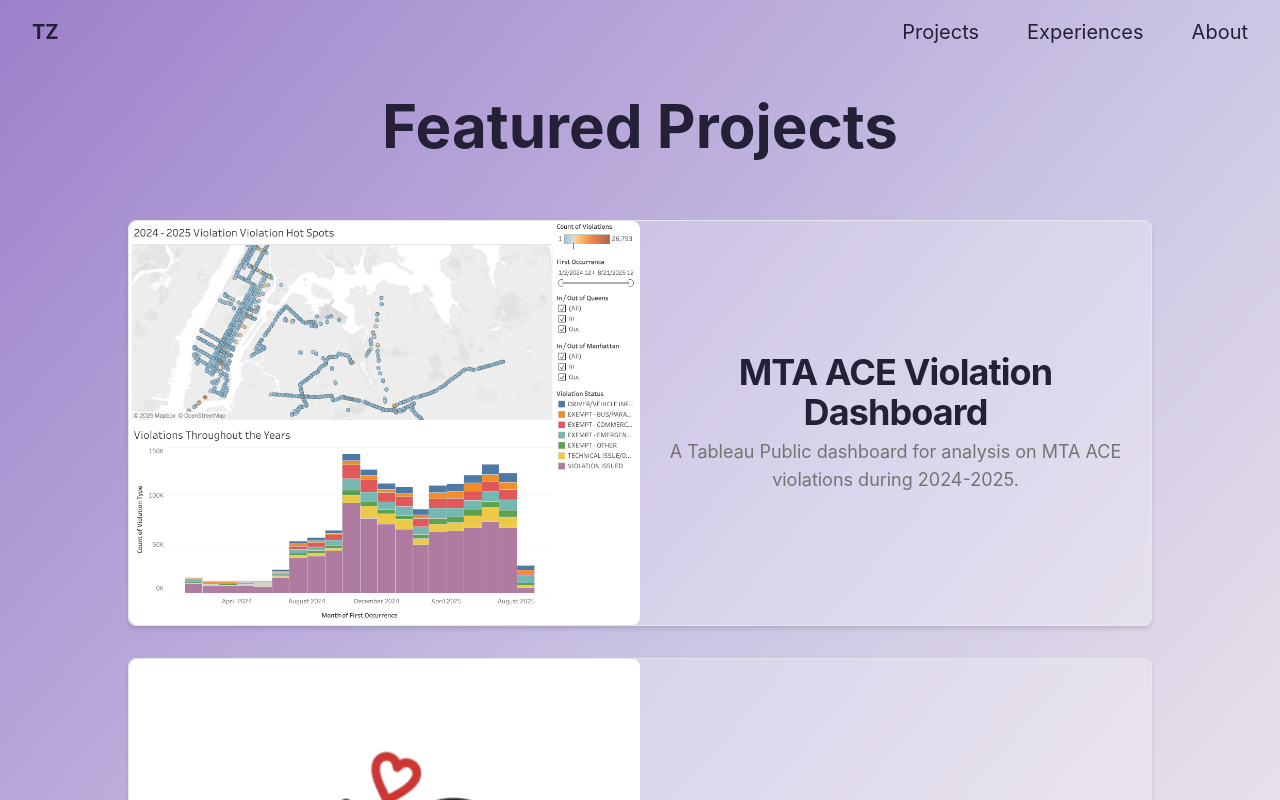
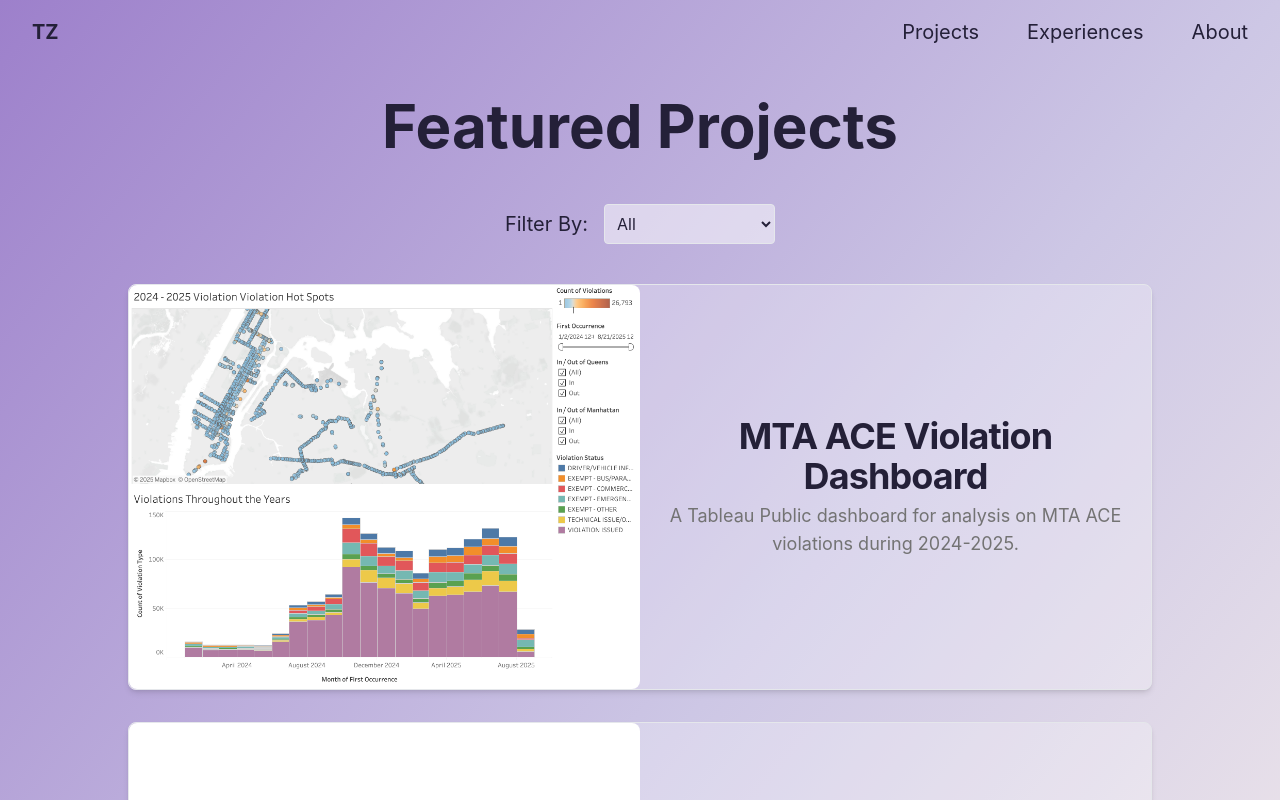
Before and after one commit to Tiffany-Zhu5303/TiffanyZhu, a Next.js app: page /projects in a window 1280 px wide. Shown: the top 800 px of the page. Built offline with nearby package versions, Linux system fonts and the light colour scheme.

Commit message:
feature: filter bar for projects

```diff
--- a/app/projects/page.tsx
+++ b/app/projects/page.tsx
@@ -1,14 +1,41 @@
+"use client";
 import ProjectsList from "../../data/projects";
 import ProjectCard from "../../components/ProjectCard";
+import { useState } from "react";
 
 export default function Projects() {
+    const [tags, setTags] = useState("All");
+
+    // Get unique tags
+    const uniqueTags = ["All", ...new Set(ProjectsList.flatMap((i) => i.tags))];
+
+    // Apply filters
+    const filtered = ProjectsList.filter((item) => {
+        const matchestags = tags === "All" || item.tags.includes(tags);
+        return matchestags;
+    });
+
     return (
         <div className="w-full min-h-screen flex flex-col items-center overflow-x-hidden bg-gradient-to-br from-lavender-floral via-periwinkle to-seashell">
             <p className="text-4xl md:text-6xl font-bold p-4 mt-16 md:mt-20 text-center">
                 Featured Projects
             </p>
             <div className='w-full flex flex-col items-center m-8'>
-                { ProjectsList.map((project, index) => (
+                {/* tags dropdown */}
+                <div className="flex gap-4 mb-6 justify-center items-center">
+                    <p className="text-xl">Filter By:</p>
+                    <select
+                    value={tags}
+                    onChange={(e) => setTags(e.target.value)}
+                    className="border p-2 rounded bg-white/50">
+                    {uniqueTags.map((tag) => (
+                        <option key={tag} value={tag}>
+                        {tag}
+                        </option>
+                    ))}
+                    </select>
+                </div>
+                { filtered.map((project, index) => (
                     <ProjectCard
                         key={index}
                         {...project}
--- a/data/projects.ts
+++ b/data/projects.ts
@@ -36,6 +36,7 @@ const ProjectsList: Project[] = [
                 name: 'Zara Raza'
             }
         ],
+        tags: ['Data visualization', 'Data analysis'],
         projectroute: '',
     },
     {
@@ -54,6 +55,7 @@ const ProjectsList: Project[] = [
                 name: 'Krina Patel'
             }
         ],
+        tags: ['UI/UX Design', 'Mobile'],
         projectroute: '',
     },
     {
@@ -101,6 +103,7 @@ const ProjectsList: Project[] = [
                 'Features user information tab, game history tab, and a game statistics tab. Users are able to update their profile information here. Updates made will be reflected immediately and will be stored in Firebase Auth.',
             ]
         },
+        tags: ['Web', 'Full Stack'],
         projectroute: '',
     }
 ]
```
